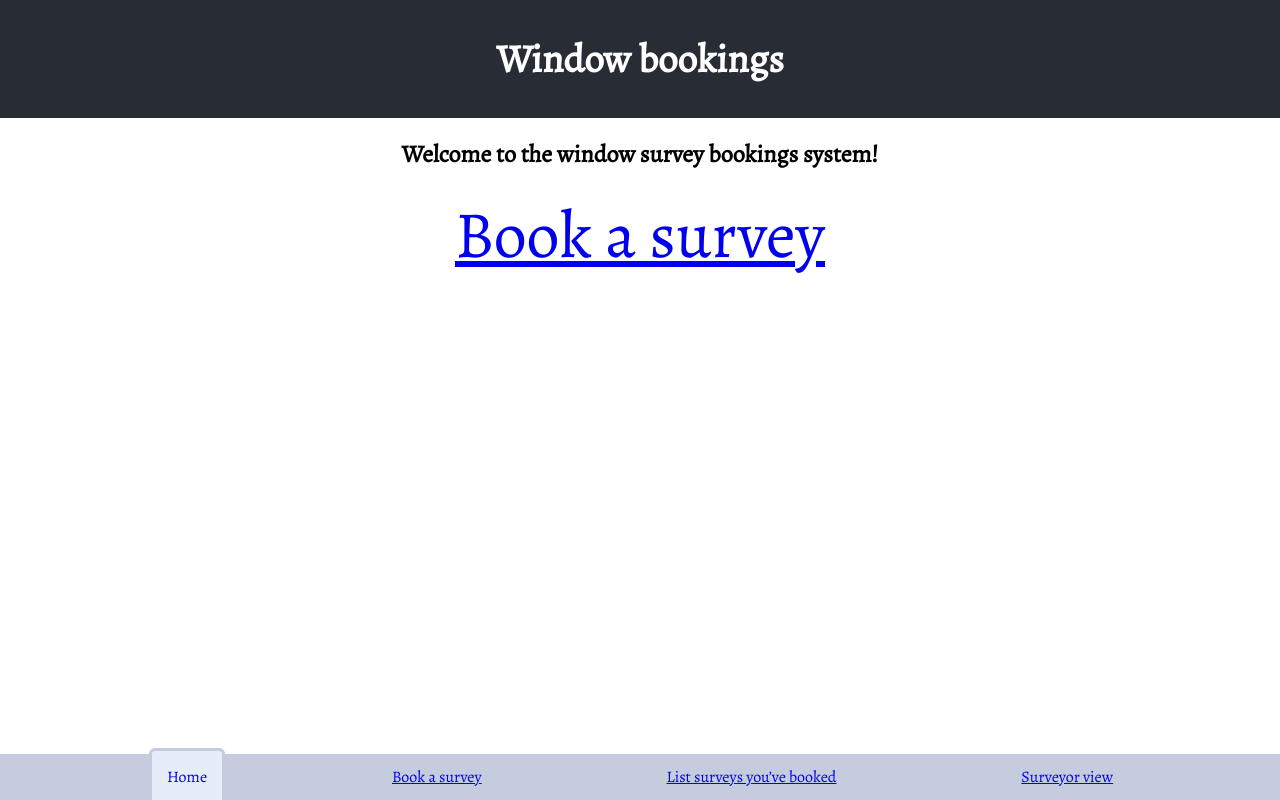
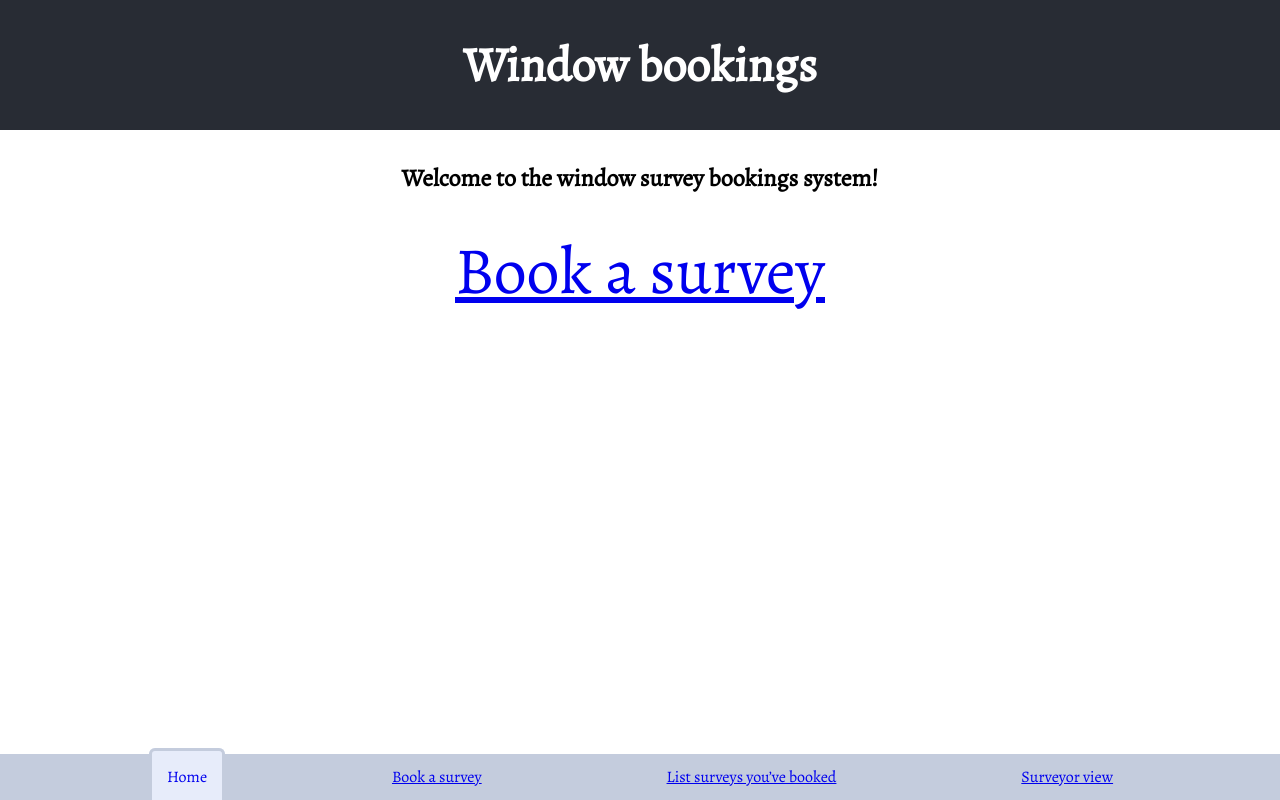
Before and after one commit to DuncanRitchie2/window-bookings, a React (Create React App) app in the folder client/: page / in a window 1280 px wide. Built offline with nearby package versions, Linux system fonts and the light colour scheme.

Commit message:
Tables stay centered

```diff
--- a/client/src/App.css
+++ b/client/src/App.css
@@ -29,8 +29,18 @@ html,body {
     width: 100%;
 }
 
+h1 {
+    font-size: 48px;
+}
+
 #SurveyorsList,#CustomersList,#Home,#Book {
     width: 100%;
+    display: flex;
+    flex-direction: column;
+}
+
+h2 {
+    padding: 12px;
 }
 
 .book-a-survey-link {
@@ -79,6 +89,7 @@ tr:nth-child(2) {
 
 td {
     max-width: 25%;
+    padding: 6px 0;
 }
 
 #book-submit-button {
@@ -134,6 +145,9 @@ nav a:hover,.nav-link-current:hover {
 
 
 @media (max-width:560px) {
+    h1 {
+        font-size: 36px;
+    }
 
     table {
         width: 100%;
--- a/client/src/App.js
+++ b/client/src/App.js
@@ -12,7 +12,7 @@ function App() {
     <div className="App">
         <Router>
             <header className="App-header">
-                <h2>Window bookings</h2>
+                <h1>Window bookings</h1>
             </header>
 
             <main>
```
